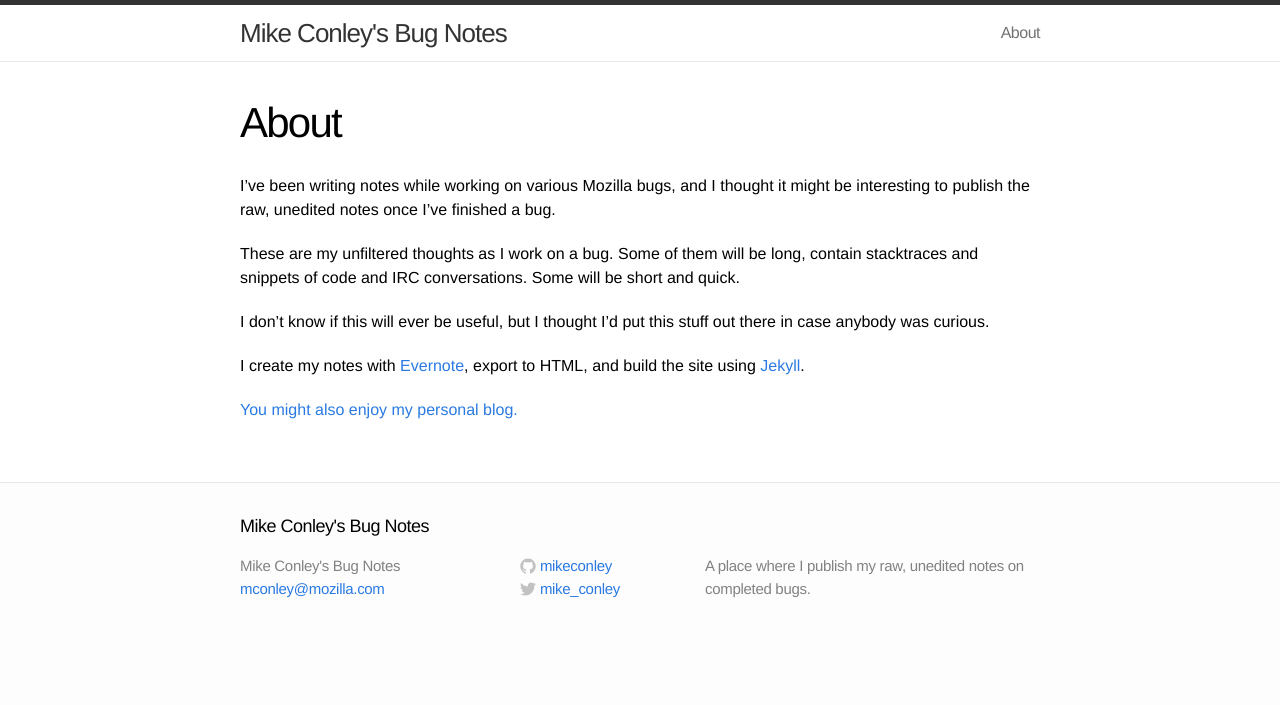
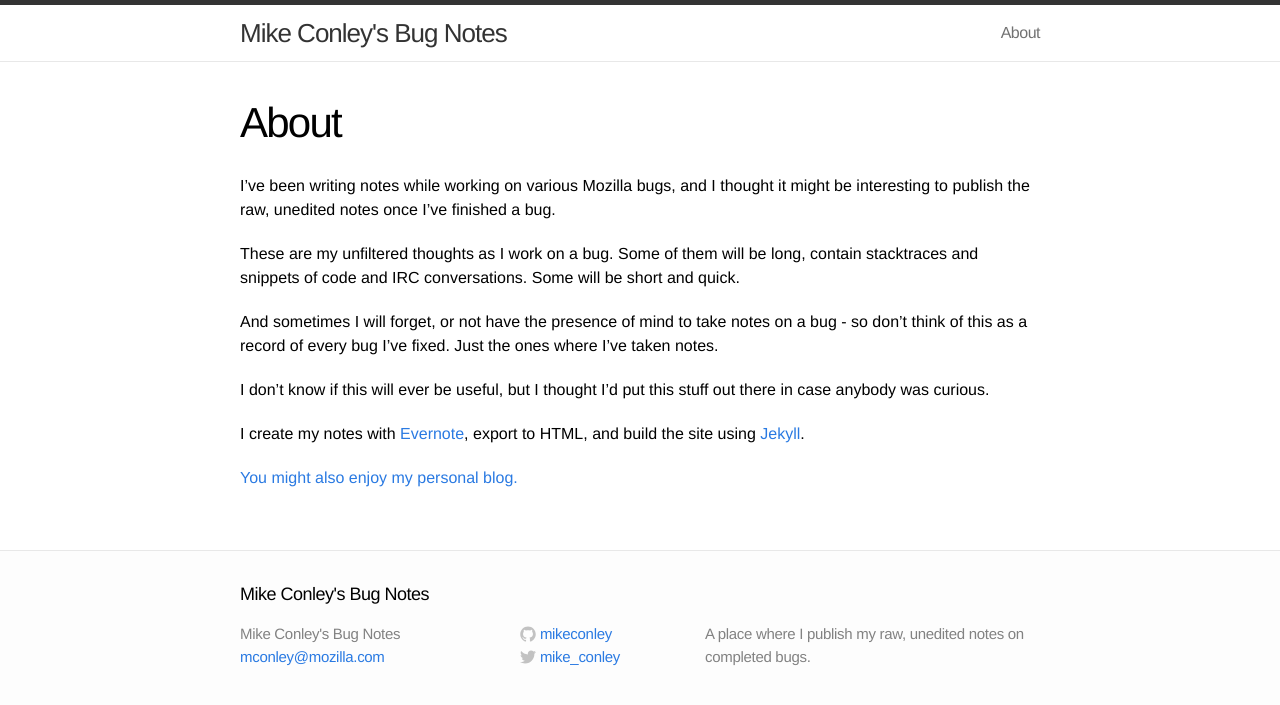
Before and after one commit to mikeconley/bugnotes, a Jekyll site: the page built from about.md, in a window 1280 px wide. Shown: the top 705 px of the page. Built offline with Jekyll 4.4.1, drawn with Linux system fonts in a browser that asks for light colours.

Commit message:
A quick note about frequency and cardinality.

```diff
--- a/about.md
+++ b/about.md
@@ -8,6 +8,8 @@
 
 These are my unfiltered thoughts as I work on a bug. Some of them will be long, contain stacktraces and snippets of code and IRC conversations. Some will be short and quick.
 
+And sometimes I will forget, or not have the presence of mind to take notes on a bug - so don't think of this as a record of every bug I've fixed. Just the ones where I've taken notes.
+
 I don't know if this will ever be useful, but I thought I'd put this stuff out there in case anybody was curious.
 
 I create my notes with [Evernote](http://evernote.com/), export to HTML, and build the site using [Jekyll](https://github.com/jekyll/jekyll).
```
